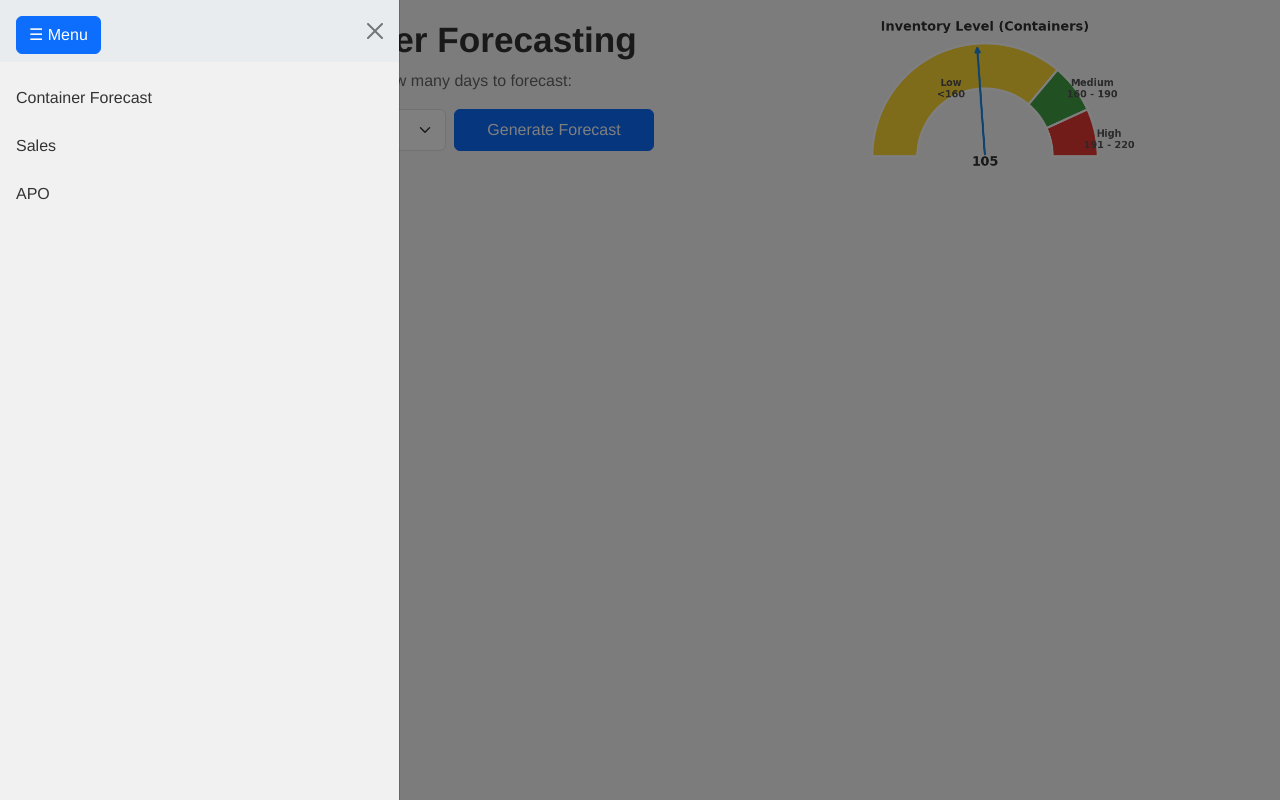
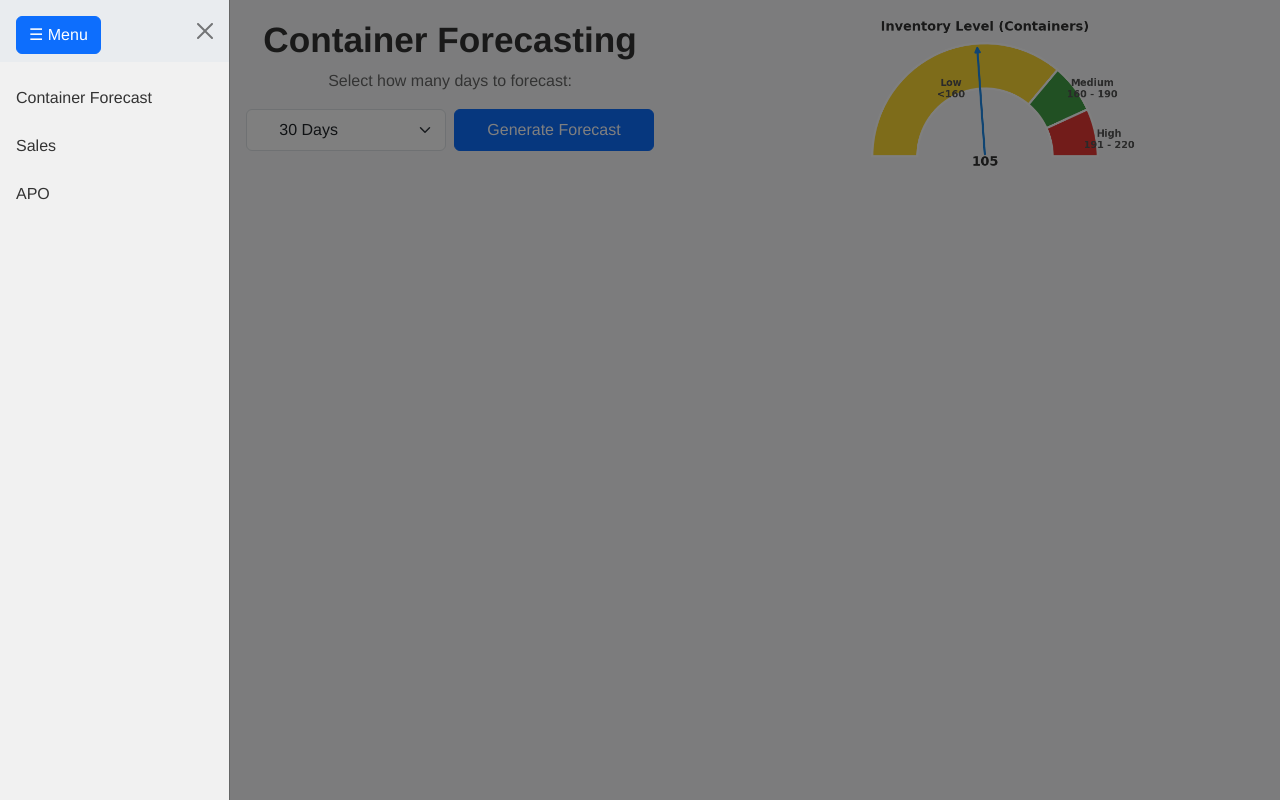
Before and after one commit to dongyuq/flask-forecast-app, a Flask app: page / in a window 1280 px wide, after a click on "☰ Menu". Run offline with Flask 3, Linux system fonts and the light colour scheme; data that the repository does not hold is empty.

```diff
--- a/templates/menu.html
+++ b/templates/menu.html
@@ -49,4 +49,8 @@
     color: #000 !important;
     background-color: #e0e0e0 !important;
   }
+  /* ✅ 加这个：调整侧边栏宽度 */
+  .offcanvas-start {
+    width: 230px !important;  /* 原本是 300px 左右，改小点 */
+  }
 </style>
```
